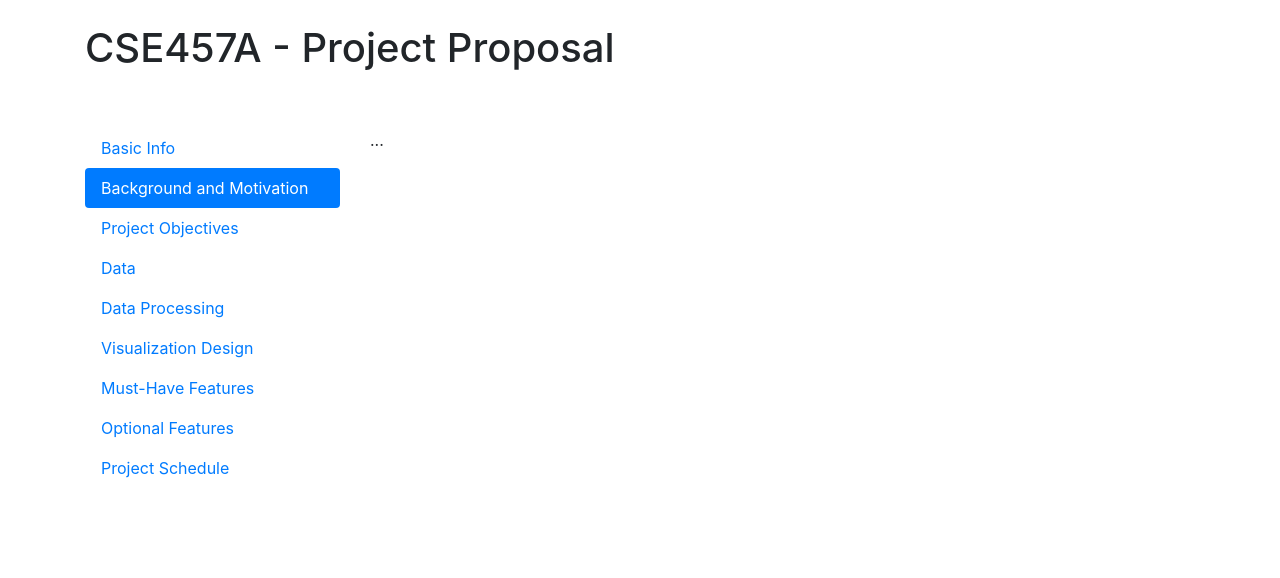
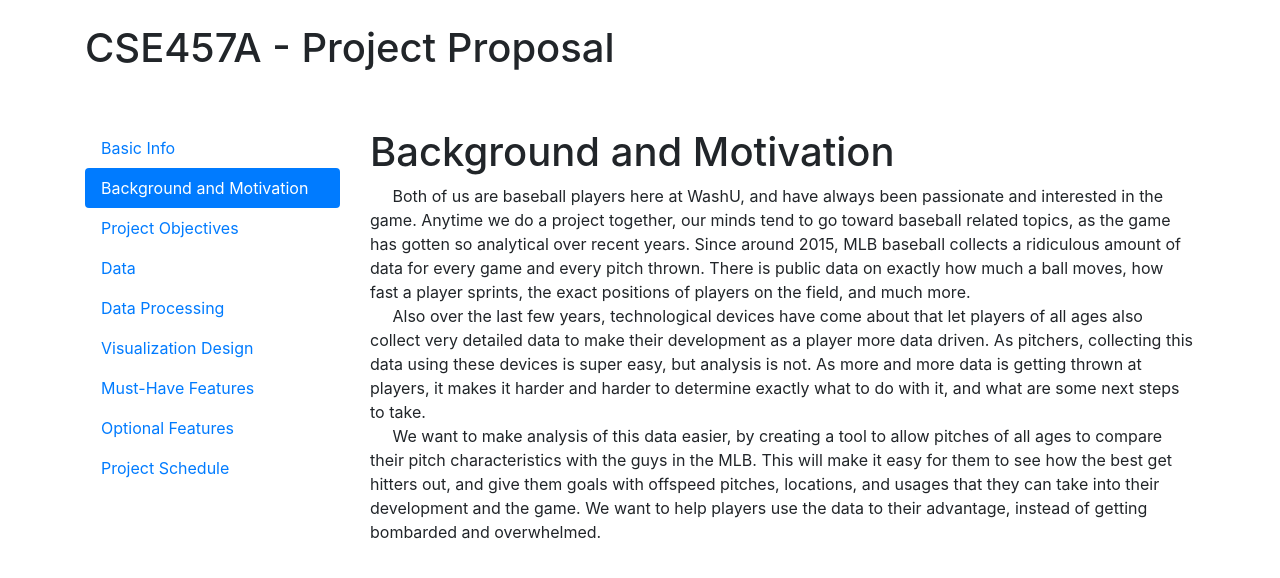
Before and after one commit to ryanloutos/MLBPitchCharacteristics, a plain HTML site: page vis-proposal/index.html in a window 1280 px wide. Both pictures are taken after a click on the tab "Background and Motivation". Drawn offline with Linux system fonts and the light colour scheme.

Commit message:
vis background and motivation

```diff
--- a/vis-proposal/index.html
+++ b/vis-proposal/index.html
@@ -50,8 +50,33 @@
             <div class="col-9">
                 <div class="tab-content" id="v-pills-tabContent">
                     <div class="tab-pane fade show active" id="v-pills-basic-info" role="tabpanel" aria-labelledby="v-pills-basic-info-tab">
-                        Basic Info</div>
-                    <div class="tab-pane fade" id="v-pills-background-motivation" role="tabpanel" aria-labelledby="v-pills-background-motivation-tab">...
+                        <h1 class="headers">MLB Pitch Characteristics</h1>
+                        <h4>Team Members: Ryan Loutos, Mitchell Black</h4>
+                        <h5>WUSTL IDs: 455135, 455128</h5>
+                        <h5>Emails: ryanloutos@wustl.edu, mitchell.black@wustl.edu</h5>
+                        <h6>https://github.com/ryanloutos/MLBPitchCharacteristics</h6>
+                    </div>
+                    <div class="tab-pane fade" id="v-pills-background-motivation" role="tabpanel" aria-labelledby="v-pills-background-motivation-tab">
+                        <h1>Background and Motivation</h1>
+                        <div>&nbsp;&nbsp;&nbsp;&nbsp;
+                            Both of us are baseball players here at WashU, and have always been passionate and interested in the game.
+                            Anytime we do a project together, our minds tend to go toward baseball related topics, as the game
+                            has gotten so analytical over recent years. Since around 2015, MLB baseball collects a ridiculous amount
+                            of data for every game and every pitch thrown. There is public data on exactly how much a ball moves, how fast a player
+                            sprints, the exact positions of players on the field, and much more.
+                        </div>
+                        <div>&nbsp;&nbsp;&nbsp;&nbsp;
+                            &Tab; Also over the last few years, technological devices have come about that let players of all ages also collect
+                            very detailed data to make their development as a player more data driven. As pitchers, collecting this data using
+                            these devices is super easy, but analysis is not. As more and more data is getting thrown at players, it makes it
+                            harder and harder to determine exactly what to do with it, and what are some next steps to take.
+                        </div>
+                        <div>&nbsp;&nbsp;&nbsp;&nbsp;
+                            &Tab; We want to make analysis of this data easier, by creating a tool to allow pitches of all ages to compare their
+                            pitch characteristics with the guys in the MLB. This will make it easy for them to see how the best get hitters
+                            out, and give them goals with offspeed pitches, locations, and usages that they can take into their development
+                            and the game. We want to help players use the data to their advantage, instead of getting bombarded and overwhelmed.
+                        </div>
                     </div>
                     <div class="tab-pane fade" id="v-pills-project-objectives" role="tabpanel" aria-labelledby="v-pills-project-objectives-tab">...
                     </div>
```
